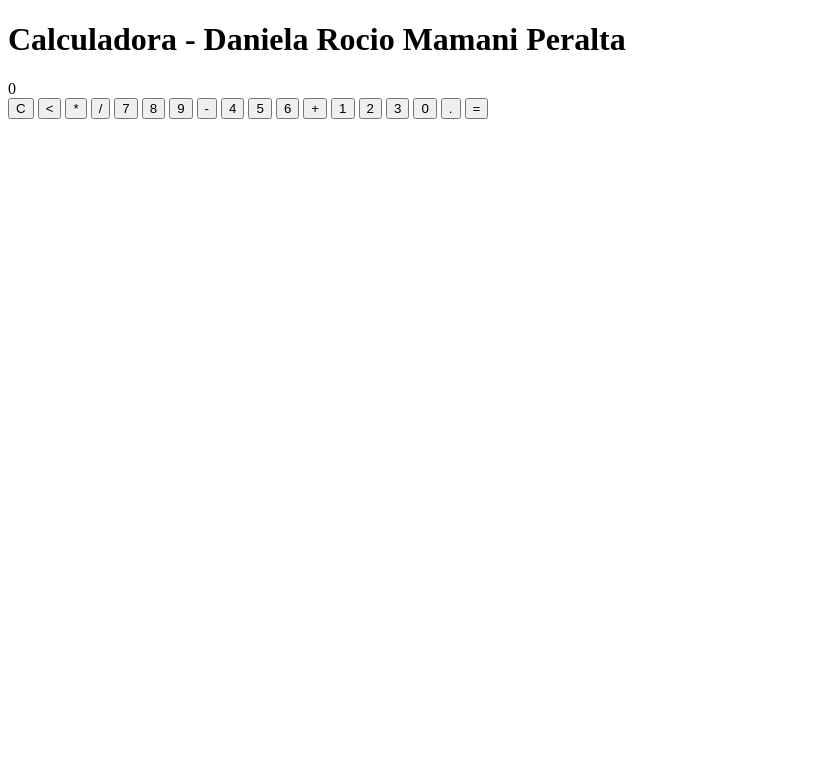
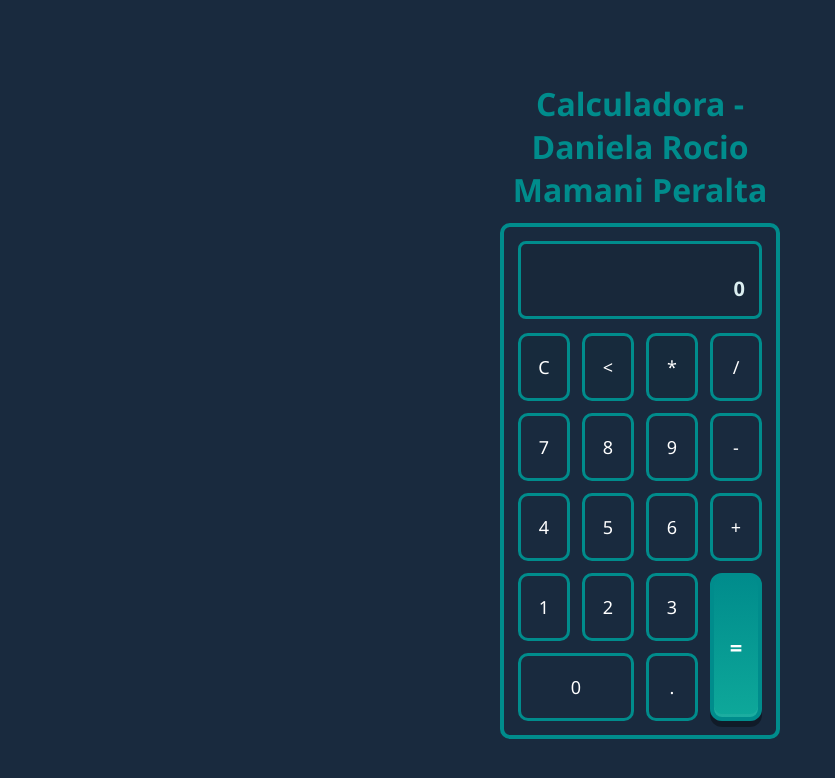
Before and after one commit to DanielaRocio/CALCULADORA, a plain HTML site: page index.html in a window 1280 px wide. Shown: the whole page, without its empty margins (0-835 px from the left). Drawn offline with Linux system fonts and the light colour scheme.

Commit message:
Fix typo in stylesheet link in index.html

```diff
--- a/index.html
+++ b/index.html
@@ -4,7 +4,7 @@
     <meta charset="utf-8" />
     <meta name="viewport" content="width=device-width, initial-scale=1" />
     <title>PRACTICA CALCULADORA</title>
-    <link rel="styleheet" href="style.css" />
+    <link rel="stylesheet" href="style.css" />
   </head>
   <body>
     <main class="page">
```
